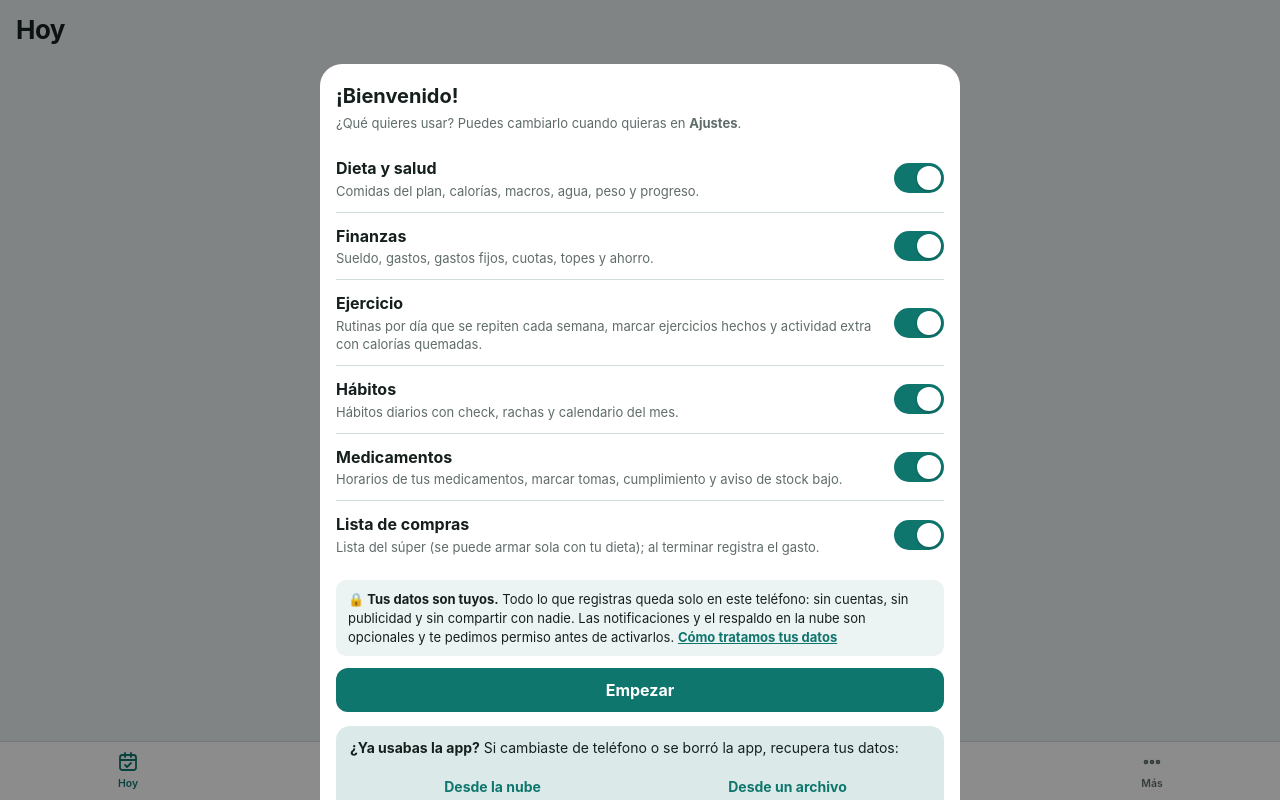
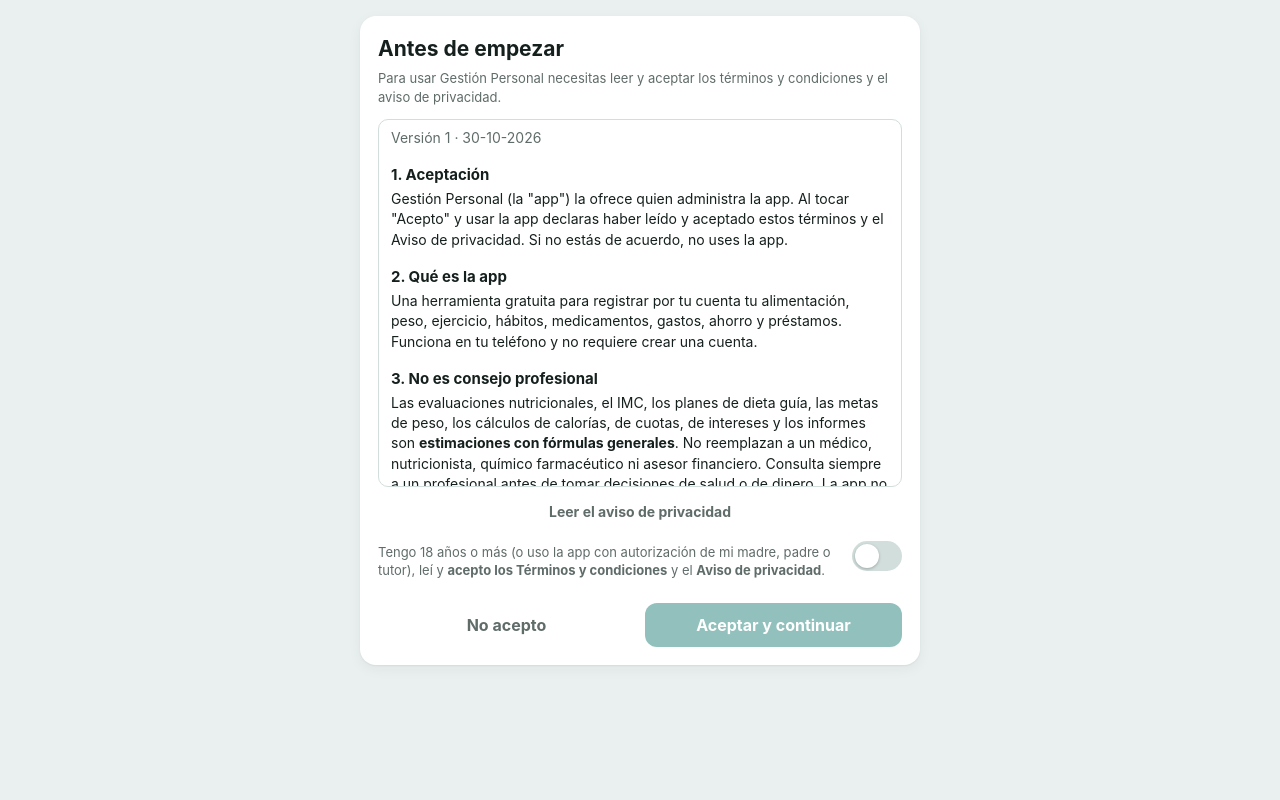
Before and after one commit to Kick-Off-S/AppPersonal, a website with bundled scripts: page index.html in a window 1280 px wide. Shown: the top 800 px of the page. Built offline with nearby package versions, Linux system fonts and the light colour scheme.

Commit message:
Versión 4.14: términos y condiciones con aceptación obligatoria
- js/terms.js: términos de uso (12 puntos): no es consejo profesional,
  recordatorios de medicamentos pueden fallar, responsabilidad sobre los
  datos, compartir datos de terceros, edad, ley chilena (Ley 19.496).
- Pantalla obligatoria al abrir la app (también para quien ya la usaba y
  cada vez que suba TERMS_VERSION): casilla de aceptación, botón activo
  solo al marcarla, "No acepto" bloquea el uso sin borrar datos.
- Se guarda { v, privacy, at }; restaurar un respaldo conserva la
  aceptación del teléfono. Acceso en Más y Ajustes → Privacidad.
- Titular y contacto como constantes vacías hasta definirlos.

Co-Authored-By: Claude Opus 5.5 <noreply@anthropic.com>

```diff
--- a/js/app.js
+++ b/js/app.js
@@ -8,6 +8,7 @@ import { cloudStartup } from './cloud.js';
 import { privacySheet } from './privacy.js';
 import { decodeLoan } from './loanshare.js';
 import { CHANGELOG, newsHTML, historySheet } from './changelog.js';
+import { termsGate, termsSheet } from './terms.js';
 import { importLoanSheet } from './views/loans.js';
 import * as today from './views/today.js';
 import * as diet from './views/diet.js';
@@ -21,6 +22,7 @@ import * as shopping from './views/shopping.js';
 import * as meds from './views/meds.js';
 
 const ICONS = {
+  terms: '<path d="M7 3h7l5 5v13H7z"/><path d="M14 3v5h5"/><path d="M10 13h6M10 17h6"/>',
   history: '<path d="M3 12a9 9 0 1 0 3-6.7L3 8"/><path d="M3 3v5h5"/><path d="M12 7v5l3 2"/>',
   privacy: '<path d="M12 3l7 3v5c0 4.5-3 8.3-7 10-4-1.7-7-5.5-7-10V6z"/><path d="M9.5 12l2 2 3.5-3.5"/>',
   today: '<rect x="4" y="5" width="16" height="15" rx="2.5"/><path d="M4 10h16M9 3v4M15 3v4"/><path d="M9 15l2 2 4-4"/>',
@@ -64,6 +66,7 @@ const moreView = {
       e.preventDefault();
       if (a.dataset.act === 'privacy') privacySheet();
       if (a.dataset.act === 'history') historySheet(APP_VERSION);
+      if (a.dataset.act === 'terms') termsSheet();
     };
     el.innerHTML = `<div class="card more">${moreTabs()
       .map(
@@ -73,6 +76,8 @@ const moreView = {
       .join('')}
       <a class="item" href="#" data-act="privacy"><svg viewBox="0 0 24 24" fill="none" stroke="currentColor" stroke-width="1.8" stroke-linecap="round" stroke-linejoin="round" aria-hidden="true">${ICONS.privacy}</svg>
         <div class="grow t">Privacidad y tus datos</div><span class="muted">›</span></a>
+      <a class="item" href="#" data-act="terms"><svg viewBox="0 0 24 24" fill="none" stroke="currentColor" stroke-width="1.8" stroke-linecap="round" stroke-linejoin="round" aria-hidden="true">${ICONS.terms}</svg>
+        <div class="grow t">Términos y condiciones</div><span class="muted">›</span></a>
       <a class="item" href="#" data-act="history"><svg viewBox="0 0 24 24" fill="none" stroke="currentColor" stroke-width="1.8" stroke-linecap="round" stroke-linejoin="round" aria-hidden="true">${ICONS.history}</svg>
         <div class="grow t">Historial de versiones</div><span class="muted">v${APP_VERSION} ›</span></a></div>
       <p class="small muted" style="text-align:center">Elige qué módulos ver en <a href="#settings">Ajustes</a>.</p>`;
@@ -184,6 +189,7 @@ await load();
 applyTheme();
 // con bloqueo activo no se dibuja ningún dato hasta desbloquear
 if (lockEnabled()) await lockScreen();
+await termsGate(); // sin aceptar los términos no se usa la app (también al cambiar de versión)
 drawTabbar();
 const shared = location.hash.startsWith('#prestamo=');
 if (shared) openShared();
--- a/js/changelog.js
+++ b/js/changelog.js
@@ -5,6 +5,16 @@
 import { openSheet } from './util.js';
 
 export const CHANGELOG = [
+  {
+    v: '4.14',
+    date: '2026-10-30',
+    title: 'Términos y condiciones',
+    items: [
+      '<b>📜 Términos y condiciones:</b> para seguir usando la app hay que leerlos y aceptarlos (una sola vez, y de nuevo solo si cambian).',
+      'Explican qué es la app, que sus cálculos y recordatorios son una guía y no reemplazan a un profesional, y cómo cuidar tus datos.',
+      'Puedes volver a leerlos en Más → Términos y condiciones o en Ajustes → Privacidad, donde también ves cuándo los aceptaste.',
+    ],
+  },
   {
     v: '4.13',
     date: '2026-10-30',
--- a/js/store.js
+++ b/js/store.js
@@ -8,7 +8,7 @@ const LS_KEY = 'gestion-personal:state';
 // Versión del esquema de datos. Al cambiar la forma de los datos: subirla y agregar un paso en MIGRATIONS.
 export const VERSION = 3;
 // Versión visible de la app. Al cambiarla, quienes ya usan la app ven las novedades una vez.
-export const APP_VERSION = '4.13';
+export const APP_VERSION = '4.14';
 
 export const defaults = () => ({
   app: 'gestion-personal',
@@ -173,6 +173,7 @@ function normalize(o) {
   st.macroGoals = isObj(st.macroGoals) ? { p: pos(st.macroGoals.p), c: pos(st.macroGoals.c), f: pos(st.macroGoals.f) } : null;
   if (st.profile !== undefined && !isObj(st.profile)) st.profile = null;
   if (st.body !== undefined) st.body = isObj(st.body) ? { height: pos(st.body.height) <= 250 ? pos(st.body.height) : 0, age: pos(st.body.age) <= 120 ? Math.round(pos(st.body.age)) : 0 } : null;
+  st.terms = isObj(st.terms) && typeof st.terms.v === 'string' ? { v: st.terms.v.slice(0, 10), privacy: String(st.terms.privacy || '').slice(0, 20), at: String(st.terms.at || '').slice(0, 30) } : null;
   st.goalDate = typeof st.goalDate === 'string' && /^\d{4}-\d{2}-\d{2}$/.test(st.goalDate) ? st.goalDate : '';
   if (st.notif !== undefined) {
     const n = isObj(st.notif) ? st.notif : {};
@@ -469,8 +470,13 @@ export async function replaceState(data, { label = '', keepLock = false } = {})
   if (label) await keepPrevious(label);
   diag(`datos reemplazados: ${label || 'borrar todo'}`);
   const lock = state.settings?.lock;
+  const terms = state.settings?.terms;
   state = withDefaults(data);
-  if (keepLock) state.settings.lock = lock;
+  if (keepLock) {
+    state.settings.lock = lock;
+    // al restaurar, la aceptación de los términos es de quien usa este teléfono
+    if (terms?.v && (!state.settings.terms || state.settings.terms.at < terms.at)) state.settings.terms = terms;
+  }
   readOnly = false; // el usuario eligió estos datos explícitamente
   await flush();
   return state;
--- /dev/null
+++ b/js/terms.js
@@ -0,0 +1,108 @@
+// Términos y condiciones de uso. Hay que aceptarlos para usar la app (también quien ya la usaba) y
+// de nuevo cada vez que cambian: al modificar el texto en algo importante, sube TERMS_VERSION.
+// La aceptación (versión y fecha) queda en los datos del teléfono y viaja en los respaldos.
+import { state, save } from './store.js';
+import { openSheet } from './util.js';
+import { privacySheet, PRIVACY_DATE } from './privacy.js';
+
+export const TERMS_VERSION = '1';
+export const TERMS_DATE = '30-10-2026';
+// Quién ofrece la app y cómo contactarlo. Mientras estén vacíos, el texto dice "quien administra la app".
+const OWNER = '';
+const CONTACT = '';
+const who = OWNER || 'quien administra la app';
+
+export const accepted = () => state.settings.terms?.v === TERMS_VERSION;
+
+export function termsHTML() {
+  return `<div class="privacy">
+    <p class="small muted">Versión ${TERMS_VERSION} · ${TERMS_DATE}</p>
+    <h4>1. Aceptación</h4>
+    <p>Gestión Personal (la "app") la ofrece ${who}. Al tocar "Acepto" y usar la app declaras haber leído y aceptado estos términos y el Aviso de privacidad. Si no estás de acuerdo, no uses la app.</p>
+
+    <h4>2. Qué es la app</h4>
+    <p>Una herramienta gratuita para registrar por tu cuenta tu alimentación, peso, ejercicio, hábitos, medicamentos, gastos, ahorro y préstamos. Funciona en tu teléfono y no requiere crear una cuenta.</p>
+
+    <h4>3. No es consejo profesional</h4>
+    <p>Las evaluaciones nutricionales, el IMC, los planes de dieta guía, las metas de peso, los cálculos de calorías, de cuotas, de intereses y los informes son <b>estimaciones con fórmulas generales</b>. No reemplazan a un médico, nutricionista, químico farmacéutico ni asesor financiero. Consulta siempre a un profesional antes de tomar decisiones de salud o de dinero. La app no es para emergencias: ante una urgencia, llama al 131 (SAMU) o acude a un servicio de urgencia.</p>
+
+    <h4>4. Medicamentos y recordatorios</h4>
+    <p>Los recordatorios y notificaciones pueden llegar tarde o no llegar (dependen de tu teléfono, de Apple o Google, de tu conexión y de la configuración que elijas). <b>No dependas solo de la app para tomar tus medicamentos</b>: sigue las indicaciones de tu médico y usa otros recordatorios si tu tratamiento es importante.</p>
+
+    <h4>5. Tus datos y tu responsabilidad</h4>
+    <ul>
+      <li>Tus datos se guardan en tu teléfono. Eres responsable de lo que registras y de hacer respaldos: si borras la app, cambias de teléfono o se daña, puedes perderlos.</li>
+      <li>Cuida tu teléfono, tu PIN y la contraseña del respaldo en la nube. Esa contraseña no se puede recuperar: sin ella, nadie puede abrir tu respaldo.</li>
+      <li>Cómo se tratan tus datos está en el <b>Aviso de privacidad</b> (versión del ${PRIVACY_DATE}), que es parte de estos términos.</li>
+    </ul>
+
+    <h4>6. Lo que compartes</h4>
+    <p>Si compartes un préstamo, un plan o un informe, tú decides con quién y por qué medio. No compartas datos de otras personas sin su consentimiento. Quien lo recibe es responsable de cómo lo usa.</p>
+
+    <h4>7. Uso adecuado</h4>
+    <p>No uses la app para fines ilegales ni intentes dañar, sobrecargar o acceder sin permiso a su servidor o a datos de otras personas.</p>
+
+    <h4>8. Disponibilidad y cambios</h4>
+    <p>La app se entrega tal como está y puede cambiar, tener errores o dejar de estar disponible. Las funciones en la nube (notificaciones y respaldo) son opcionales y podrían suspenderse; si eso pasa, se avisará con anticipación para que guardes tus datos. Estos términos pueden actualizarse: cuando cambien, la app te los mostrará y te pedirá aceptarlos de nuevo.</p>
+
+    <h4>9. Responsabilidad</h4>
+    <p>En la medida que la ley lo permita, ${who} no responde por daños derivados de decisiones tomadas en base a la app, de errores de cálculo, de recordatorios que no llegaron ni de la pérdida de datos guardados en tu teléfono. Nada de esto limita los derechos que te da la ley chilena, incluida la Ley 19.496 de protección de los derechos de los consumidores.</p>
+
+    <h4>10. Edad</h4>
+    <p>La app es para mayores de 18 años. Si eres menor, úsala solo con autorización y acompañamiento de tu madre, padre o tutor. Las funciones de nutrición no generan planes para menores de edad.</p>
+
+    <h4>11. Término</h4>
+    <p>Puedes dejar de usar la app cuando quieras y borrar tus datos desde Ajustes. Si desactivas la nube, puedes borrar también tu respaldo en el servidor.</p>
+
+    <h4>12. Ley aplicable y contacto</h4>
+    <p>Estos términos se rigen por las leyes de la República de Chile. ${CONTACT ? `Consultas y reclamos: ${CONTACT}.` : 'Para consultas, escribe a quien te compartió la app.'}</p>
+  </div>`;
+}
+
+// Solo lectura (Ajustes / Más).
+export function termsSheet() {
+  const t = state.settings.terms;
+  openSheet(
+    `<h3>Términos y condiciones</h3>
+    ${t?.at ? `<div class="banner small">Los aceptaste el ${new Date(t.at).toLocaleDateString('es-CL')} (versión ${t.v}).</div>` : ''}
+    ${termsHTML()}
+    <div class="actions"><button class="ghost" id="priv">Aviso de privacidad</button><button class="primary" data-close>Listo</button></div>`,
+    (sheet) => (sheet.querySelector('#priv').onclick = () => privacySheet())
+  );
+}
+
+// Pantalla obligatoria: tapa la app hasta aceptar. Se resuelve al aceptar.
+export function termsGate() {
+  if (accepted()) return Promise.resolve();
+  const updated = !!state.settings.terms?.v;
+  return new Promise((resolve) => {
+    const el = document.createElement('div');
+    el.id = 'terms-gate';
+    el.setAttribute('role', 'dialog');
+    el.setAttribute('aria-modal', 'true');
+    el.innerHTML = `<div class="tg-box">
+      <h2>${updated ? 'Actualizamos los términos' : 'Antes de empezar'}</h2>
+      <p class="small muted" style="margin-top:0">${updated ? 'Cambiaron los términos y condiciones. Para seguir usando la app, revísalos y acéptalos.' : 'Para usar Gestión Personal necesitas leer y aceptar los términos y condiciones y el aviso de privacidad.'}</p>
+      <div class="tg-text">${termsHTML()}</div>
+      <button class="ghost block sm" id="tg-priv">Leer el aviso de privacidad</button>
+      <label class="mod consent"><input type="checkbox" class="switch" id="tg-ok"><span class="grow"><small>Tengo 18 años o más (o uso la app con autorización de mi madre, padre o tutor), leí y <strong>acepto los Términos y condiciones</strong> y el <strong>Aviso de privacidad</strong>.</small></span></label>
+      <div class="actions"><button class="ghost" id="tg-no">No acepto</button><button class="primary" id="tg-yes" disabled>Aceptar y continuar</button></div>
+      <div id="tg-msg"></div>
+    </div>`;
+    document.body.appendChild(el);
+    document.body.classList.add('modal-open');
+    const $ = (s) => el.querySelector(s);
+    $('#tg-ok').onchange = () => ($('#tg-yes').disabled = !$('#tg-ok').checked);
+    $('#tg-priv').onclick = () => privacySheet();
+    $('#tg-no').onclick = () =>
+      ($('#tg-msg').innerHTML = '<div class="banner warn small" style="margin-top:10px">Sin aceptar los términos no puedes usar la app. Tus datos siguen guardados en este teléfono: si cambias de opinión, vuelve a abrirla. Si quieres borrarlos, elimina la app de tu teléfono.</div>');
+    $('#tg-yes').onclick = () => {
+      if (!$('#tg-ok').checked) return;
+      state.settings.terms = { v: TERMS_VERSION, privacy: PRIVACY_DATE, at: new Date().toISOString() };
+      save();
+      el.remove();
+      document.body.classList.remove('modal-open');
+      resolve();
+    };
+  });
+}
--- a/js/views/settings.js
+++ b/js/views/settings.js
@@ -8,6 +8,7 @@ import { openSheet } from '../util.js';
 import { PALETTES, MODES, setTheme } from '../theme.js';
 import { privacySheet } from '../privacy.js';
 import { historySheet } from '../changelog.js';
+import { termsSheet } from '../terms.js';
 
 let root;
 
@@ -83,6 +84,7 @@ function render() {
           : ''
       }
       <button class="ghost block sm" data-act="privacy" style="margin-top:8px">Aviso de privacidad: qué datos se guardan y dónde</button>
+      <button class="ghost block sm" data-act="terms">Términos y condiciones${state.settings.terms?.at ? ` · aceptados el ${new Date(state.settings.terms.at).toLocaleDateString('es-CL')}` : ''}</button>
     </div>
 
     ${notifCard()}
@@ -394,6 +396,7 @@ async function onClick(e) {
   if (t.dataset.act === 'push-on') return pushConsentSheet();
   if (t.dataset.act === 'privacy') return privacySheet();
   if (t.dataset.act === 'history') return e.preventDefault(), historySheet(APP_VERSION);
+  if (t.dataset.act === 'terms') return termsSheet();
   if (t.dataset.act === 'push-off') return cloud.disablePush().then(() => ((pushOn = false), render(), toast('Notificaciones desactivadas')));
   if (t.dataset.act === 'push-test') return cloud.syncPush(true).then(cloud.testPush).then(() => toast('Aviso enviado: debería llegar en unos segundos')).catch(() => toast('No se pudo enviar'));
   if (t.dataset.act === 'cloud-on') return cloudOnSheet();
--- a/styles.css
+++ b/styles.css
@@ -460,3 +460,9 @@ body.report-open { overflow: hidden; }
   body.report-open #report-root { position: static; overflow: visible; }
   .report-bar { display: none !important; }
 }
+/* términos: pantalla obligatoria (bajo las hojas para poder abrir el aviso de privacidad encima) */
+#terms-gate { position: fixed; inset: 0; z-index: 18; background: var(--bg); overflow-y: auto; padding: calc(env(safe-area-inset-top, 0px) + 16px) max(16px, env(safe-area-inset-right, 0px)) calc(env(safe-area-inset-bottom, 0px) + 16px) max(16px, env(safe-area-inset-left, 0px)); }
+#terms-gate .tg-box { max-width: 560px; margin: 0 auto; background: var(--card); border-radius: 16px; padding: 18px; box-shadow: var(--shadow); }
+#terms-gate h2 { margin: 0 0 6px; font-size: 21px; text-transform: none; letter-spacing: 0; color: var(--text); }
+#terms-gate .tg-text { max-height: 46vh; overflow-y: auto; border: 1px solid var(--line); border-radius: 10px; padding: 4px 12px; margin: 8px 0; -webkit-overflow-scrolling: touch; }
+#terms-gate button:disabled { opacity: 0.45; }
--- a/sw.js
+++ b/sw.js
@@ -1,6 +1,6 @@
 // Service worker: deja la app disponible sin internet.
 // Sube VERSION cada vez que cambies archivos para que los teléfonos se actualicen.
-const VERSION = 'gp-v35';
+const VERSION = 'gp-v36';
 const SHELL = [
   './',
   'index.html',
@@ -32,6 +32,7 @@ const SHELL = [
   'js/loanshare.js',
   'js/changelog.js',
   'js/reports.js',
+  'js/terms.js',
   'js/vendor/zxing.min.js',
   'js/views/today.js',
   'js/views/diet.js',
```
Also changed, not shown: tests/reports.test.js (+16 -0 lines).
